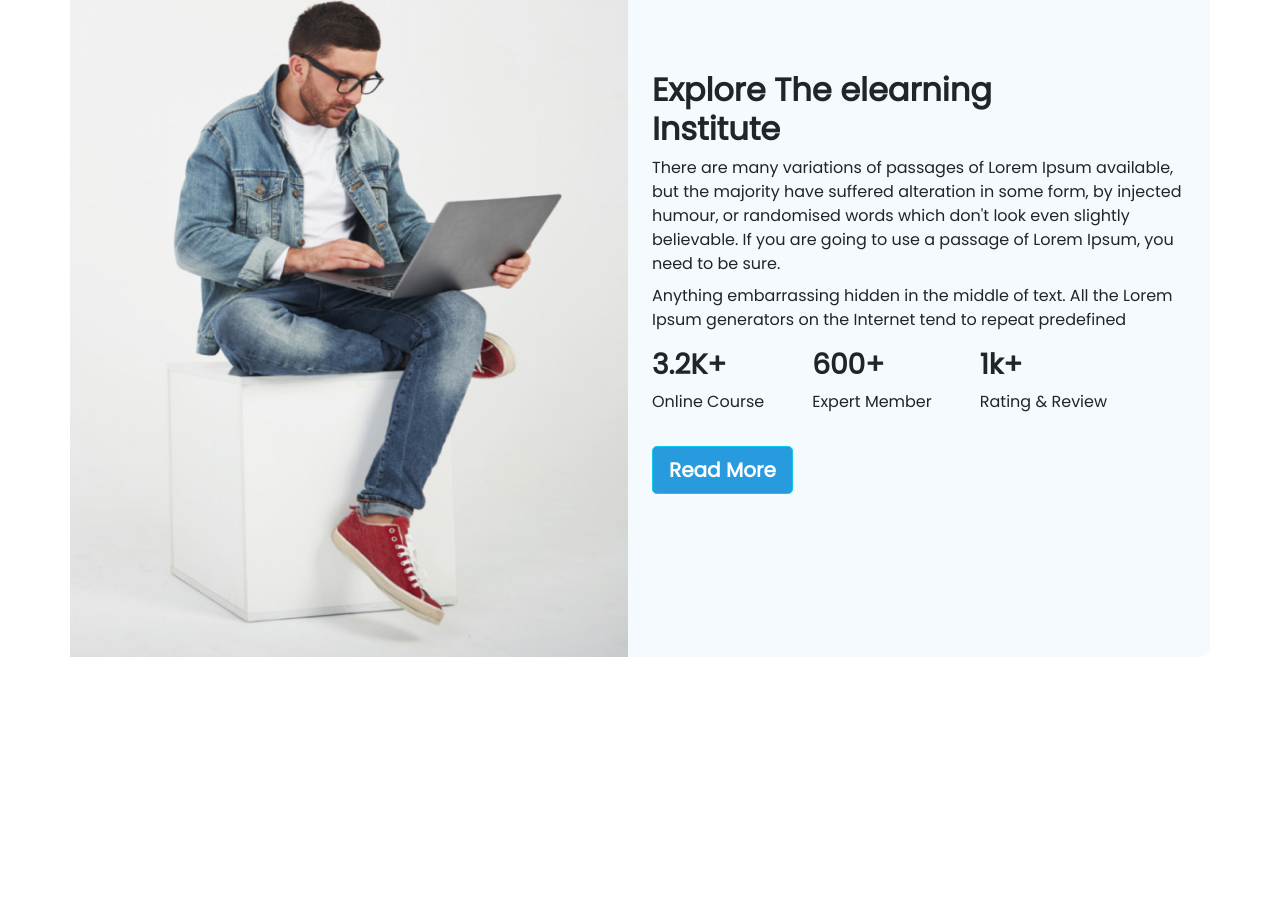
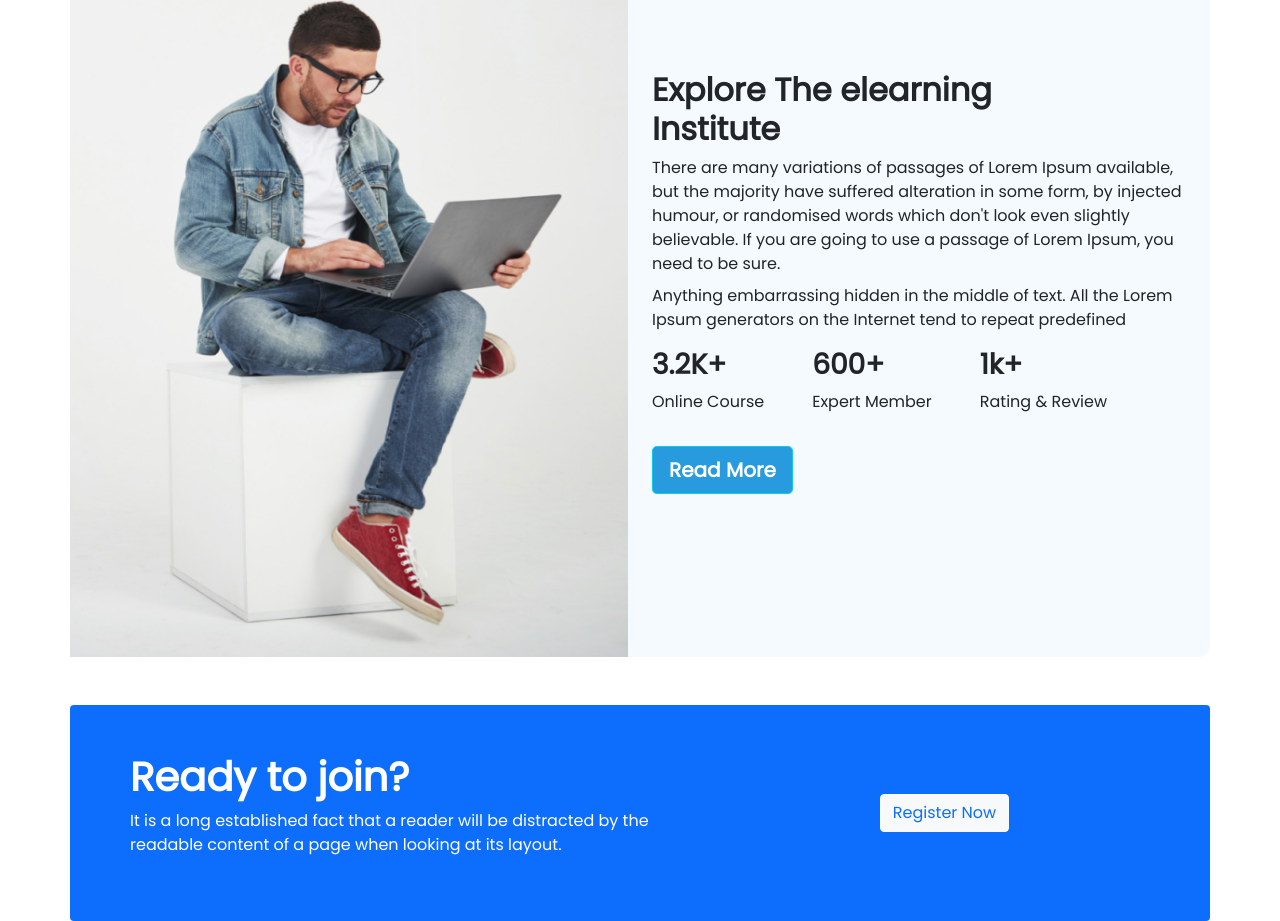
Before and after one commit to swapon789/Digital-Educare, a plain HTML site: page index.html in a window 1280 px wide. Shown: the part 1826-2747 px from the top of the page. Before the commit the page ends 2531 px from the top, so only its background shows below. Drawn offline with nearby package versions, Linux system fonts and the light colour scheme.

Commit message:
join section

```diff
--- a/index.html
+++ b/index.html
@@ -281,6 +281,25 @@
             </div>
         </section>
         <!-- campus section end -->
+        <!-- join section section start -->
+        <section class="container ny-5 rounded-2 bg-primary text-white">
+            <div class="row d-flex align-items-center justify-cotent-between p-5 sm:text-center">
+                <div class="col-lg-7">
+                    <div class="join-body">
+                        <h2 class="join-title fw-bold fs-1">Ready to join?</h2>
+                        <p class="fs-6">It is a long established fact that a reader will be distracted by the <br
+                                class="d-md-block d-none">
+                            readable content of a
+                            page when looking at its layout.</p>
+                    </div>
+                </div>
+                <div class="col-lg-5 text-center">
+                    <button type="button" class="btn btn-light text-primary" data-bs-toggle="modal"
+                        data-bs-target="#exampleModal">Register Now</button>
+                </div>
+            </div>
+        </section>
+        <!-- join section section end -->
 
 
     </main>
```
